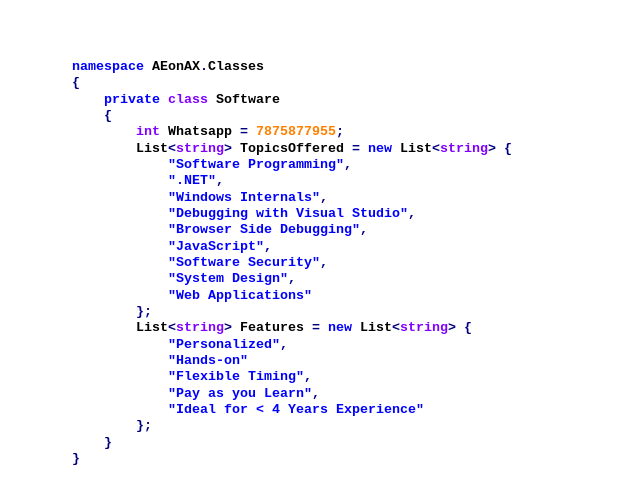
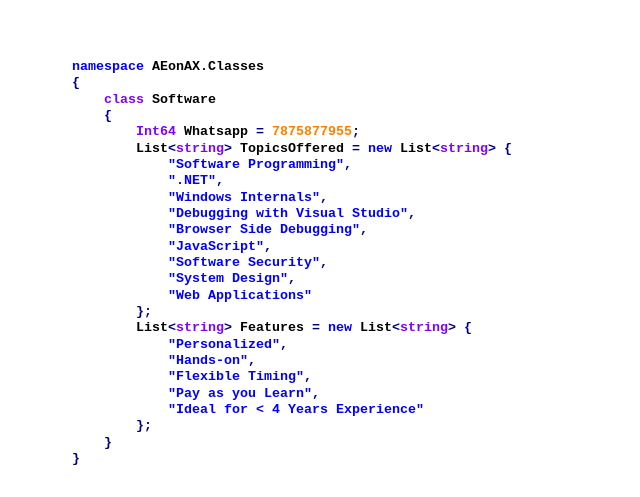
Before and after one commit to XEonAX/Classes, a plain HTML site: page index.html in a window 1280 px wide. Shown: the whole page, without its empty margins (0-640 px from the left). Drawn offline with Linux system fonts and the light colour scheme.

Commit message:
Update index.html

```diff
--- a/index.html
+++ b/index.html
@@ -43,9 +43,9 @@
 
         </span><span class="sc5">namespace</span><span class="sc0"> </span><span class="sc11">AEonAX</span><span class="sc10">.</span><span class="sc11">Classes</span><span class="sc0">
         </span><span class="sc10">{</span><span class="sc0">
-            </span><span class="sc5">private</span><span class="sc0"> </span><span class="sc16">class</span><span class="sc0"> </span><span class="sc11">Software</span><span class="sc0">
+            </span><span class="sc16">class</span><span class="sc0"> </span><span class="sc11">Software</span><span class="sc0">
             </span><span class="sc10">{</span><span class="sc0">
-                </span><span class="sc16">int</span><span class="sc0"> </span><span class="sc11">Whatsapp</span><span class="sc0"> </span><span class="sc10">=</span><span class="sc0"> </span><span class="sc4">7875877955</span><span class="sc10">;</span><span class="sc0">
+                </span><span class="sc16">Int64</span><span class="sc0"> </span><span class="sc11">Whatsapp</span><span class="sc0"> </span><span class="sc10">=</span><span class="sc0"> </span><span class="sc4">7875877955</span><span class="sc10">;</span><span class="sc0">
                 </span><span class="sc11">List</span><span class="sc10">&lt;</span><span class="sc16">string</span><span class="sc10">&gt;</span><span class="sc0"> </span><span class="sc11">TopicsOffered</span><span class="sc0"> </span><span class="sc10">=</span><span class="sc0"> </span><span class="sc5">new</span><span class="sc0"> </span><span class="sc11">List</span><span class="sc10">&lt;</span><span class="sc16">string</span><span class="sc10">&gt;</span><span class="sc0"> </span><span class="sc10">{</span><span class="sc0">
                     </span><span class="sc6">"Software Programming"</span><span class="sc10">,</span><span class="sc0">
                     </span><span class="sc6">".NET"</span><span class="sc10">,</span><span class="sc0">
@@ -59,7 +59,7 @@
                 </span><span class="sc10">};</span><span class="sc0">
                 </span><span class="sc11">List</span><span class="sc10">&lt;</span><span class="sc16">string</span><span class="sc10">&gt;</span><span class="sc0"> </span><span class="sc11">Features</span><span class="sc0"> </span><span class="sc10">=</span><span class="sc0"> </span><span class="sc5">new</span><span class="sc0"> </span><span class="sc11">List</span><span class="sc10">&lt;</span><span class="sc16">string</span><span class="sc10">&gt;</span><span class="sc0"> </span><span class="sc10">{</span><span class="sc0">
                     </span><span class="sc6">"Personalized"</span><span class="sc10">,</span><span class="sc0">
-                    </span><span class="sc6">"Hands-on"</span><span class="sc0">
+                    </span><span class="sc6">"Hands-on"</span><span class="sc10">,</span><span class="sc0">
                     </span><span class="sc6">"Flexible Timing"</span><span class="sc10">,</span><span class="sc0">
                     </span><span class="sc6">"Pay as you Learn"</span><span class="sc10">,</span><span class="sc0">
                     </span><span class="sc6">"Ideal for &lt; 4 Years Experience"</span><span class="sc0">
@@ -67,6 +67,8 @@
             </span><span class="sc10">}</span><span class="sc0">
         </span><span class="sc10">}</span><span class="sc0">
 
+
+
 </span></div><!--EndFragment-->
 </body>
 </html>
```
